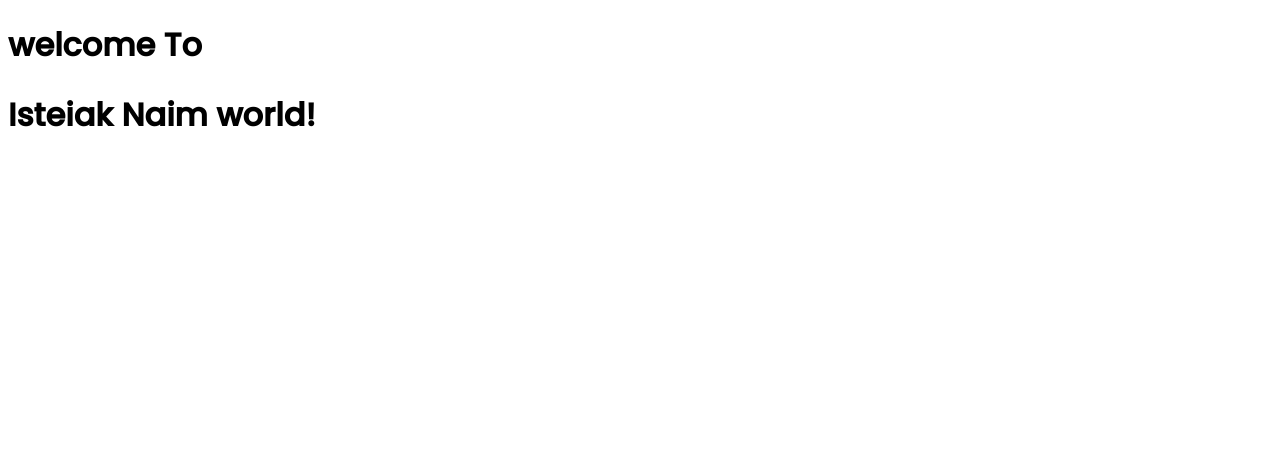
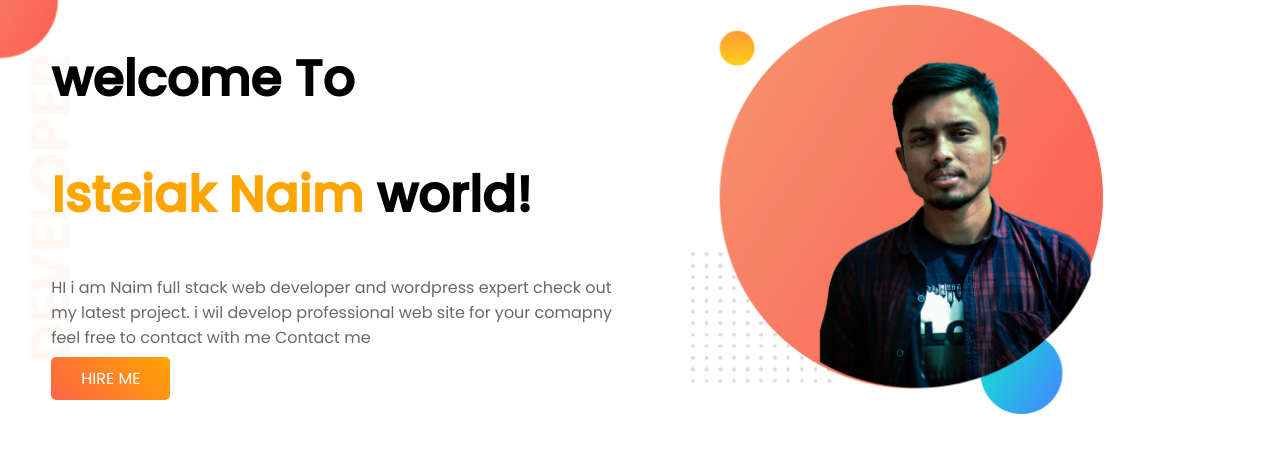
Before and after one commit to Naimcoder/my_webside, a plain HTML site: page index.html in a window 1280 px wide. Drawn offline with Linux system fonts and the light colour scheme.

Commit message:
banner_top added

```diff
--- a/index.html
+++ b/index.html
@@ -15,7 +15,25 @@
      <!-- css part end -->
 </head>
 <body>
-     <h1>welcome To</h1>
-     <h1><span>Isteiak Naim</span> world!</h1>
+
+
+     <!-- banner part start -->
+  <section id="top_banner">
+     <div class="helf_width">
+          <h1>welcome To</h1>
+          <h1><span class="orange_color">Isteiak Naim</span> world!</h1>
+          <p>
+               HI i am Naim full stack web developer and wordpress expert check out my latest project. i wil develop professional web
+               site for your comapny feel free to contact with me Contact me
+          </p>
+          <a class="btn" href="#" target="_blank">HIRE ME</a>
+     </div>
+     <div class="helf_width">
+                <img src="images/naim.png" alt="naim profile">
+     </div>
+  </section>
+  <!-- banner part end -->
+
+
 </body>
 </html>
--- a/style.css
+++ b/style.css
@@ -1,3 +1,46 @@
 body{
      font-family: 'Poppins', sans-serif;
+     margin: 0;
+     padding: 0;
 }
+
+
+
+
+
+#top_banner{
+display: flex;
+margin-bottom: 100px;
+
+background-image: url(images/banner.png);
+background-repeat: no-repeat;
+}
+.helf_width{
+     width: 50%;
+     margin-left: 4%;
+
+}
+.orange_color{
+     color: orange;
+}
+.helf_width img{
+     width: 70%;
+     margin-top: 5px;
+}
+h1 {
+     font-size: 50px;
+}
+h2{
+     font-size: 40px;
+}
+
+p {
+     color: dimgray;
+}
+.btn{
+     padding: 10px 30px;
+     background-image: linear-gradient(45deg,tomato,orange);
+     text-decoration: none;
+     color: #fff;
+     border-radius: 5px;
+}
```
